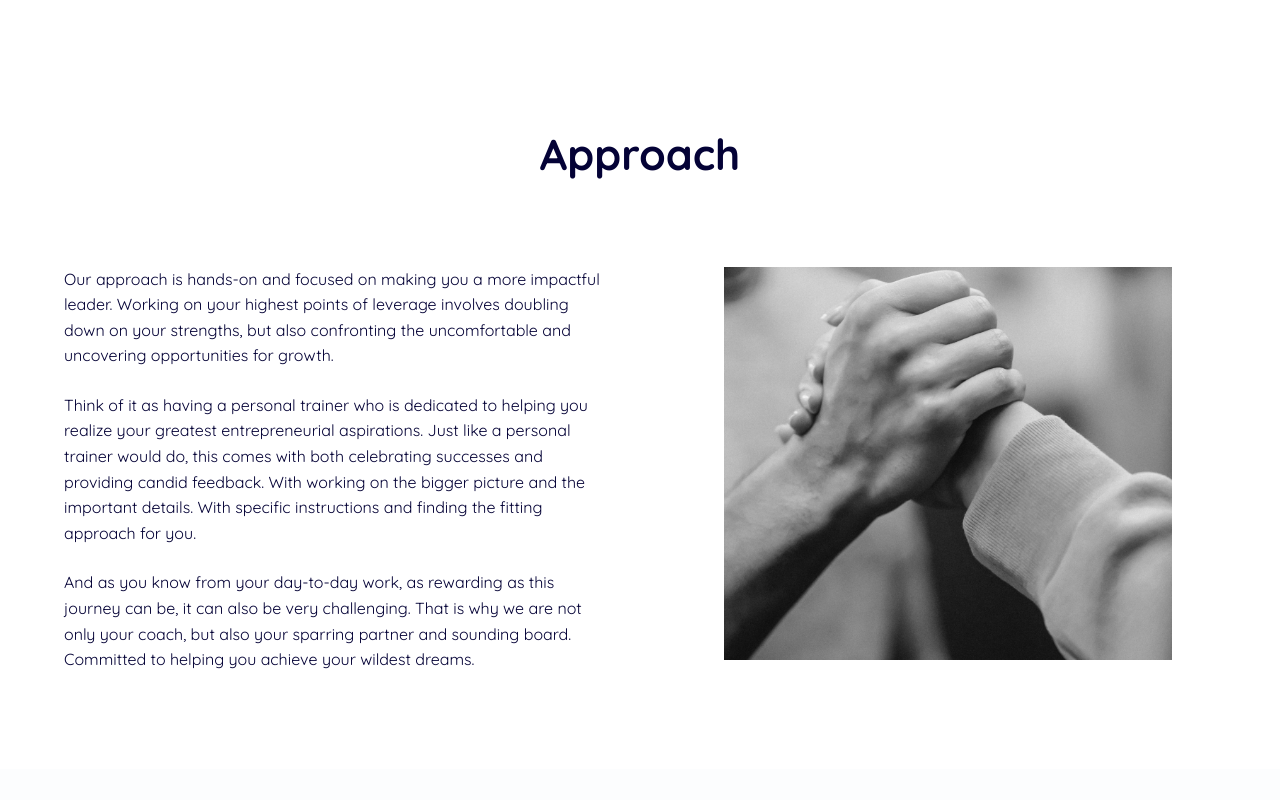
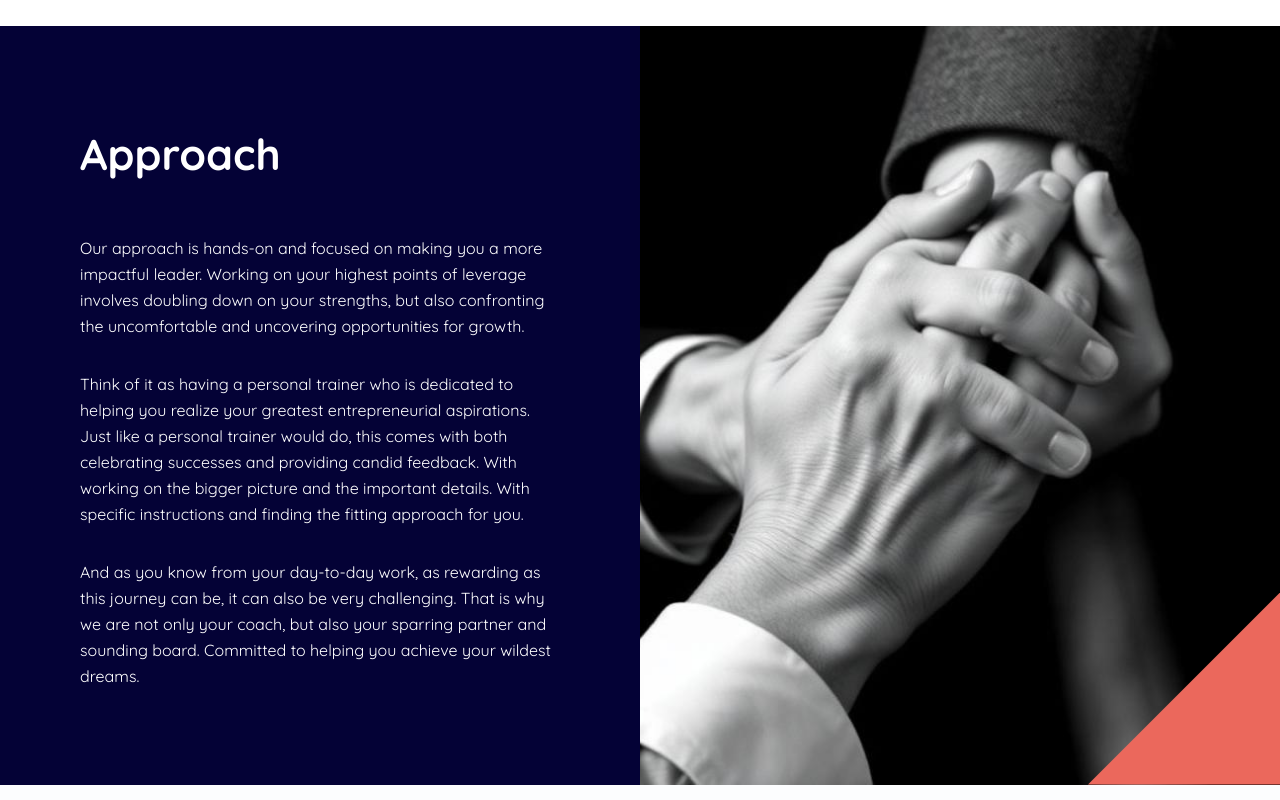
Before and after one commit to RoKCode-Hub/howto-venture, a React (Vite) app: page / in a window 1280 px wide. Shown: the part 2240-3040 px from the top of the page. Built offline with nearby package versions, Linux system fonts and the light colour scheme; the HTML template or start-up script is replaced by a standard one.

Commit message:
Add approach section

```diff
--- a/src/components/Approach.tsx
+++ /dev/null
@@ -1,45 +0,0 @@
-import approachImage from "@/assets/approach-image.png";
-
-const Approach = () => {
-  return (
-    <section id="approach" className="py-24 bg-white">
-      <div className="container mx-auto px-6">
-        <h2 className="text-[43px] font-quicksand font-bold text-center mb-20 text-navy-dark">
-          Approach
-        </h2>
-
-        <div className="grid md:grid-cols-2 gap-20 items-start max-w-6xl mx-auto">
-          <div className="space-y-6 text-base leading-[1.6em] font-quicksand text-navy-dark">
-            <p>
-              Our approach is hands-on and focused on making you a more impactful leader. Working on
-              your highest points of leverage involves doubling down on your strengths, but also
-              confronting the uncomfortable and uncovering opportunities for growth.
-            </p>
-            <p>
-              Think of it as having a personal trainer who is dedicated to helping you realize your
-              greatest entrepreneurial aspirations. Just like a personal trainer would do, this comes
-              with both celebrating successes and providing candid feedback. With working on the
-              bigger picture and the important details. With specific instructions and finding the
-              fitting approach for you.
-            </p>
-            <p>
-              And as you know from your day-to-day work, as rewarding as this journey can be, it can
-              also be very challenging. That is why we are not only your coach, but also your sparring
-              partner and sounding board. Committed to helping you achieve your wildest dreams.
-            </p>
-          </div>
-
-          <div className="flex justify-center">
-            <img
-              src={approachImage}
-              alt="Approach illustration"
-              className="w-full max-w-md h-auto"
-            />
-          </div>
-        </div>
-      </div>
-    </section>
-  );
-};
-
-export default Approach;
--- /dev/null
+++ b/src/components/ApproachSection.tsx
@@ -0,0 +1,57 @@
+import handsImage from "@/assets/hands-support.jpg";
+
+const ApproachSection = () => {
+  return (
+    <section id="approach" className="relative overflow-hidden">
+      <div className="grid md:grid-cols-2">
+        {/* Left Column - Text Content */}
+        <div className="bg-navy-dark text-white py-24 px-12 lg:px-20">
+          <div className="max-w-xl">
+            <h2 className="text-[43px] font-quicksand font-bold mb-12">Approach</h2>
+
+            <div className="space-y-8 text-base leading-relaxed font-quicksand">
+              <p>
+                Our approach is hands-on and focused on making you a more impactful leader.
+                Working on your highest points of leverage involves doubling down on your strengths,
+                but also confronting the uncomfortable and uncovering opportunities for growth.
+              </p>
+
+              <p>
+                Think of it as having a personal trainer who is dedicated to helping you realize
+                your greatest entrepreneurial aspirations. Just like a personal trainer would do,
+                this comes with both celebrating successes and providing candid feedback. With
+                working on the bigger picture and the important details. With specific instructions
+                and finding the fitting approach for you.
+              </p>
+
+              <p>
+                And as you know from your day-to-day work, as rewarding as this journey can be,
+                it can also be very challenging. That is why we are not only your coach, but also
+                your sparring partner and sounding board. Committed to helping you achieve your
+                wildest dreams.
+              </p>
+            </div>
+          </div>
+        </div>
+
+        {/* Right Column - Image */}
+        <div className="relative min-h-[600px] md:min-h-full">
+          <img
+            src={handsImage}
+            alt="Partnership and support"
+            className="absolute inset-0 w-full h-full object-cover"
+          />
+          {/* Coral accent triangle */}
+          <div
+            className="absolute bottom-0 right-0 w-48 h-48 bg-accent"
+            style={{
+              clipPath: 'polygon(100% 0, 100% 100%, 0 100%)'
+            }}
+          />
+        </div>
+      </div>
+    </section>
+  );
+};
+
+export default ApproachSection;
--- a/src/pages/Index.tsx
+++ b/src/pages/Index.tsx
@@ -2,7 +2,7 @@ import Navigation from "@/components/Navigation";
 import Hero from "@/components/Hero";
 import About from "@/components/About";
 import FocusAreas from "@/components/FocusAreas";
-import Approach from "@/components/Approach";
+import ApproachSection from "@/components/ApproachSection";
 import TestimonialSlider from "@/components/TestimonialSlider";
 import Contact from "@/components/Contact";
 import Footer from "@/components/Footer";
@@ -14,7 +14,7 @@ const Index = () => {
       <Hero />
       <About />
       <FocusAreas />
-      <Approach />
+      <ApproachSection />
       <TestimonialSlider />
       <Contact />
       <Footer />
```
Also changed, not shown: src/assets/hands-support.jpg (added).
